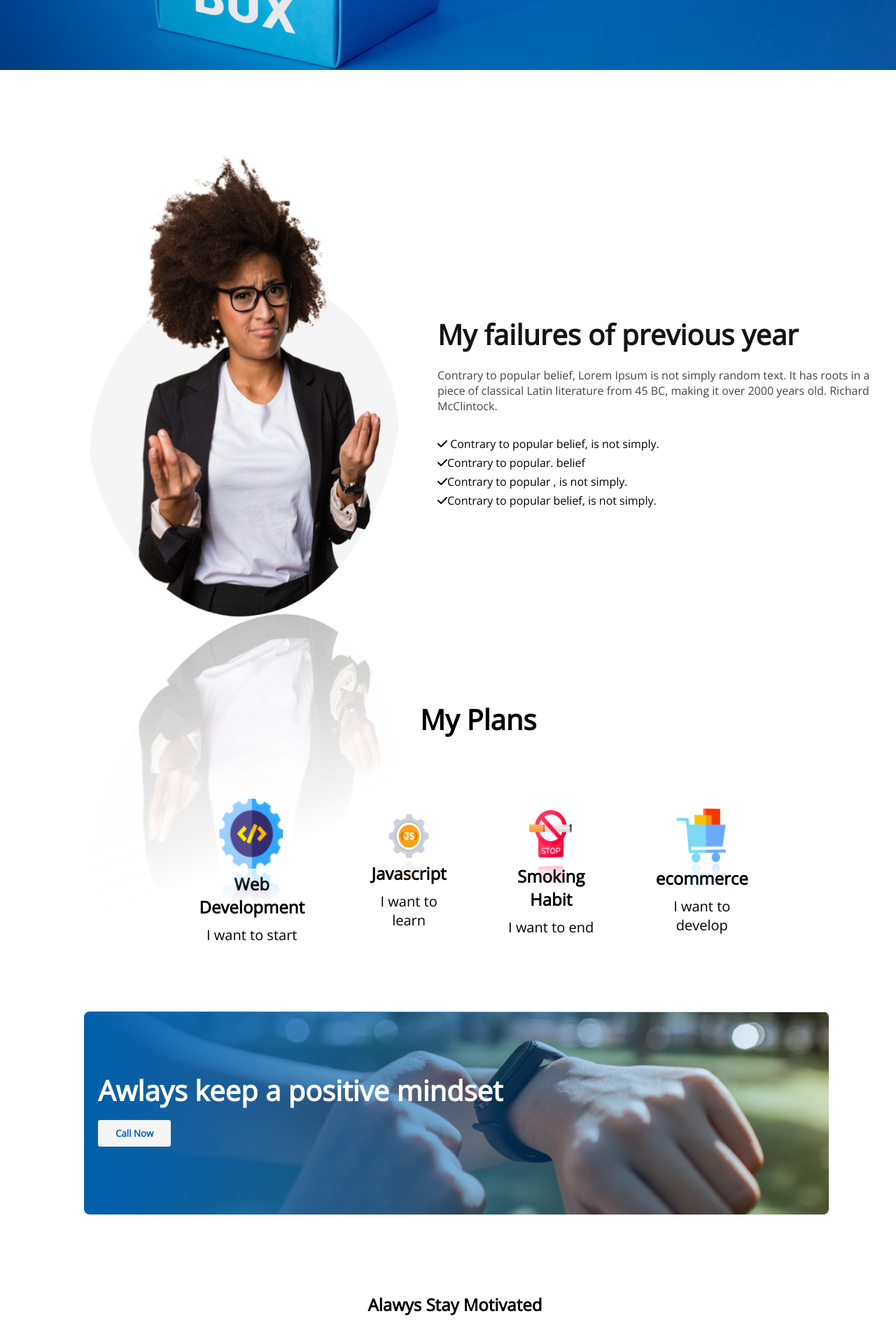
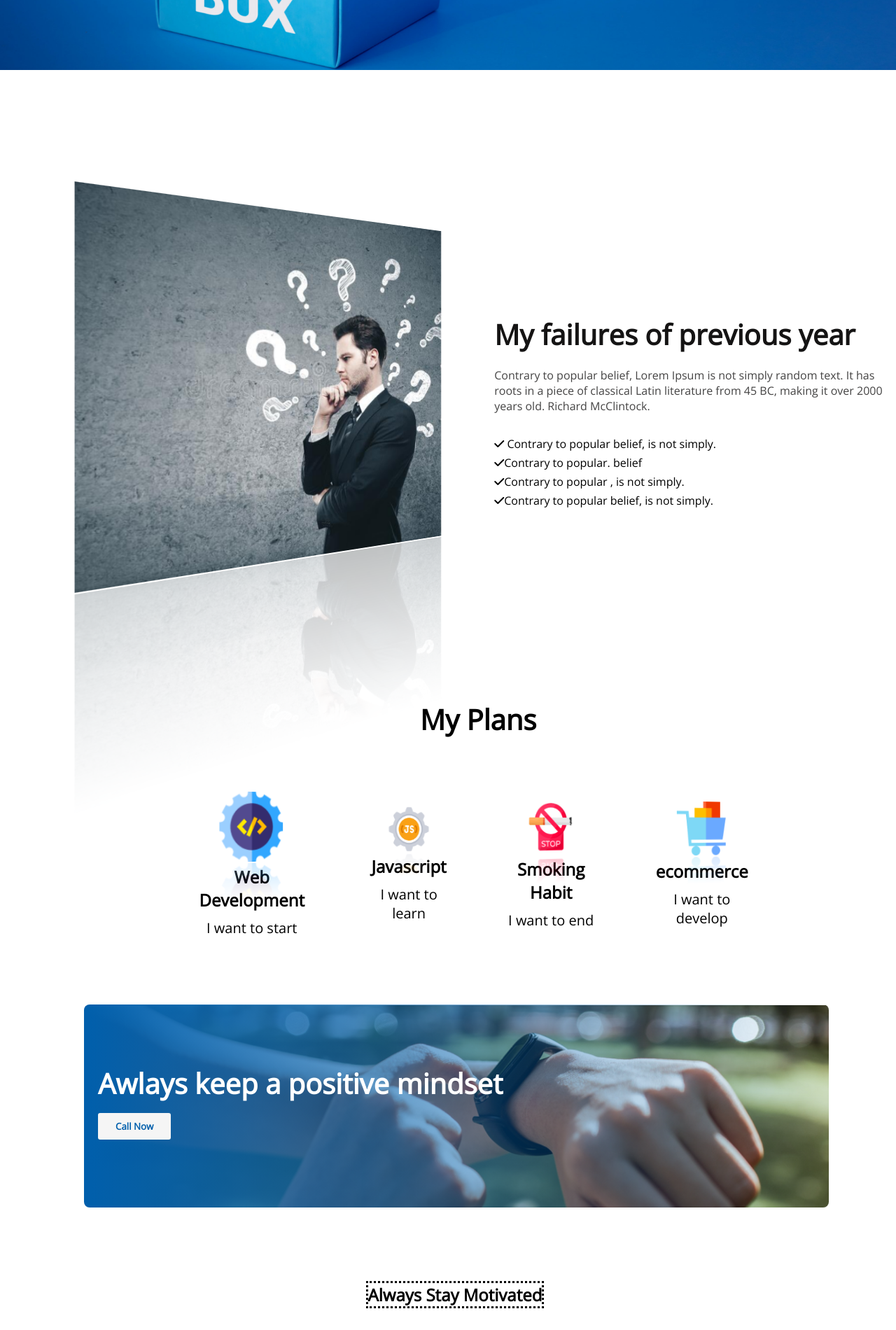
Before and after one commit to Pranto-Nondi/New-Year-Mission-2023, a plain HTML site: page index.html in a window 1280 px wide. Shown: the part 500-2400 px from the top of the page at 70% size. Drawn offline with nearby package versions, Linux system fonts and the light colour scheme.

Commit message:
complete working

```diff
--- a/index.html
+++ b/index.html
@@ -35,7 +35,7 @@
         <!-- person main part -->
         <section class=" Person_Container">
             <div class="person-img">
-                <img src="/images/person.png" alt=" ">
+                <img src="/images/person.jpg" alt=" ">
             </div>
             <div class="descrip">
                 <h1 class="person-title">My failures of previous year</h1>
@@ -115,7 +115,7 @@
         <!-- extra part -->
         <section class="extra-part-main-container">
             <div class="extra-part-heading">
-                <h2 class="extra-part-tittle">Alawys Stay Motivated</h2>
+                <h2 class="extra-part-tittle">Always Stay Motivated</h2>
             </div>
             <div class="container">
                 <img src="/images/photo1.jpg" alt="">
--- a/new-year-mission.css
+++ b/new-year-mission.css
@@ -65,15 +65,15 @@
 
 }
 
+.person-img {}
 
 .person-img img {
-    width: 500px;
-    height: 660px;
-    border-radius: 100%;
+    width: 80%;
+    height: 500px;
+
     padding-top: 5%;
     margin-left: 125px;
     margin-top: 20px;
-
 
 }
 
@@ -138,13 +138,16 @@
 
 }
 
-.plan-heading {}
+.plan-heading {
+    margin-top: 20px;
+}
 
 .plan-heading h1 {
     margin-left: 600px;
-    margin-bottom: 40px;
+    margin-bottom: 30px;
     font-weight: 700;
     font-size: 40px;
+
 
 
 }
@@ -181,7 +184,7 @@
     box-sizing: border-box;
     width: 80%;
     height: 50vh;
-    /* background-color: rgb(239, 248, 247); */
+
     display: grid;
     place-items: center;
     margin-left: 138px;
@@ -220,7 +223,10 @@ img {
     opacity: 1;
 }
 
-.extra-part-heading {}
+.extra-part-heading h2 {
+    border-style: dotted;
+    margin-bottom: 20px;
+}
 
 .extra-part-title {
     font-weight: 800;
@@ -233,14 +239,14 @@ img {
     background-color: #151414;
     width: 100%;
     height: 450px;
-    margin-top: 130px;
+    margin-top: 140px;
     display: flex;
 
 }
 
 .footer-txt-container {
     margin-top: 100px;
-    margin-left: 150px;
+    margin-left: 160px;
 }
 
 .footer-txt-color-container {
@@ -277,11 +283,12 @@ img {
     display: flex;
     padding-top: 10px;
 
+
 }
 
 .subscribe-container {
     margin-top: 130px;
-    margin-right: 150px;
+    margin-right: 160px;
     padding: 15px 0;
 
 }
```
Also changed, not shown: images/person.jpg (added), images/person.png (deleted). Lines whose indentation alone changed are shown as unchanged.
